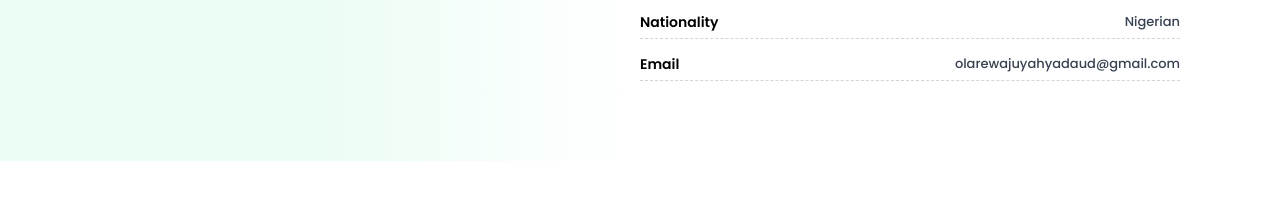
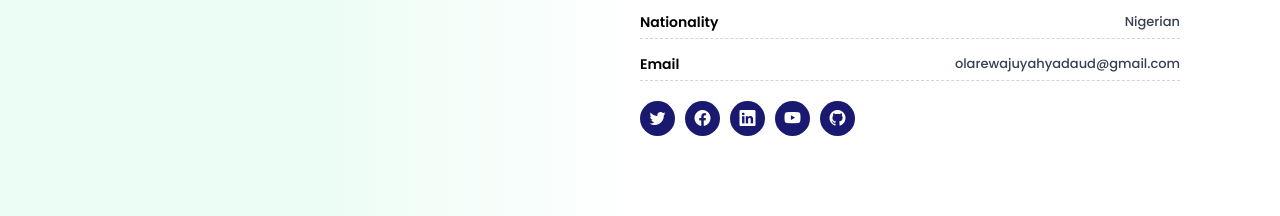
Before and after one commit to Daud94/sass-portfolio, a website: page index.html in a window 1280 px wide. Shown: the part 1178-1394 px from the top of the page. Before the commit the page ends 1339 px from the top, so only its background shows below. Drawn offline with nearby package versions, Linux system fonts and the light colour scheme.

Commit message:
style social media icons

```diff
--- a/index.html
+++ b/index.html
@@ -144,6 +144,19 @@
                     </span>
                 </div>
                 <!--                close about__info__block-->
+                <div class="about__info__socials">
+                    <a href="https://twiiter.com/daud_olarewaju"
+                       class="about__info__socials__circle"><i class="bi bi-twitter"></i></a>
+                    <a href="https://facebook.com/daud_olarewaju"
+                       class="about__info__socials__circle"><i class="bi bi-facebook"></i></a>
+                    <a href="https://linkedin.com/daud_olarewaju"
+                       class="about__info__socials__circle"><i class="bi bi-linkedin"></i></a>
+                    <a href="https://youtube.com/daud_olarewaju"
+                       class="about__info__socials__circle"><i class="bi bi-youtube"></i></a>
+                    <a href="https://github.com/Daud94"
+                       class="about__info__socials__circle"><i class="bi bi-github"></i></a>
+                </div>
+<!--                close about info socials-->
             </div>
         </div>
     </div>
--- a/scss/components/_about.scss
+++ b/scss/components/_about.scss
@@ -50,5 +50,25 @@
         text-transform: capitalize;
       }
     }
+    &__socials{
+      margin-top: 2rem;
+      display: flex;
+      &__circle{
+        width: 3.5rem;
+        height: 3.5rem;
+        @include flexBox(center, center);
+        border-radius: 50%;
+        background: midnightblue;
+        margin-left:  1rem;
+        &:first-child{
+          margin-left: 0;
+        }
+        i{
+          font-size: 1.6rem;
+          color: white;
+        }
+      }
+    }
+
   }
 }
```
Also changed, not shown: app.css.
